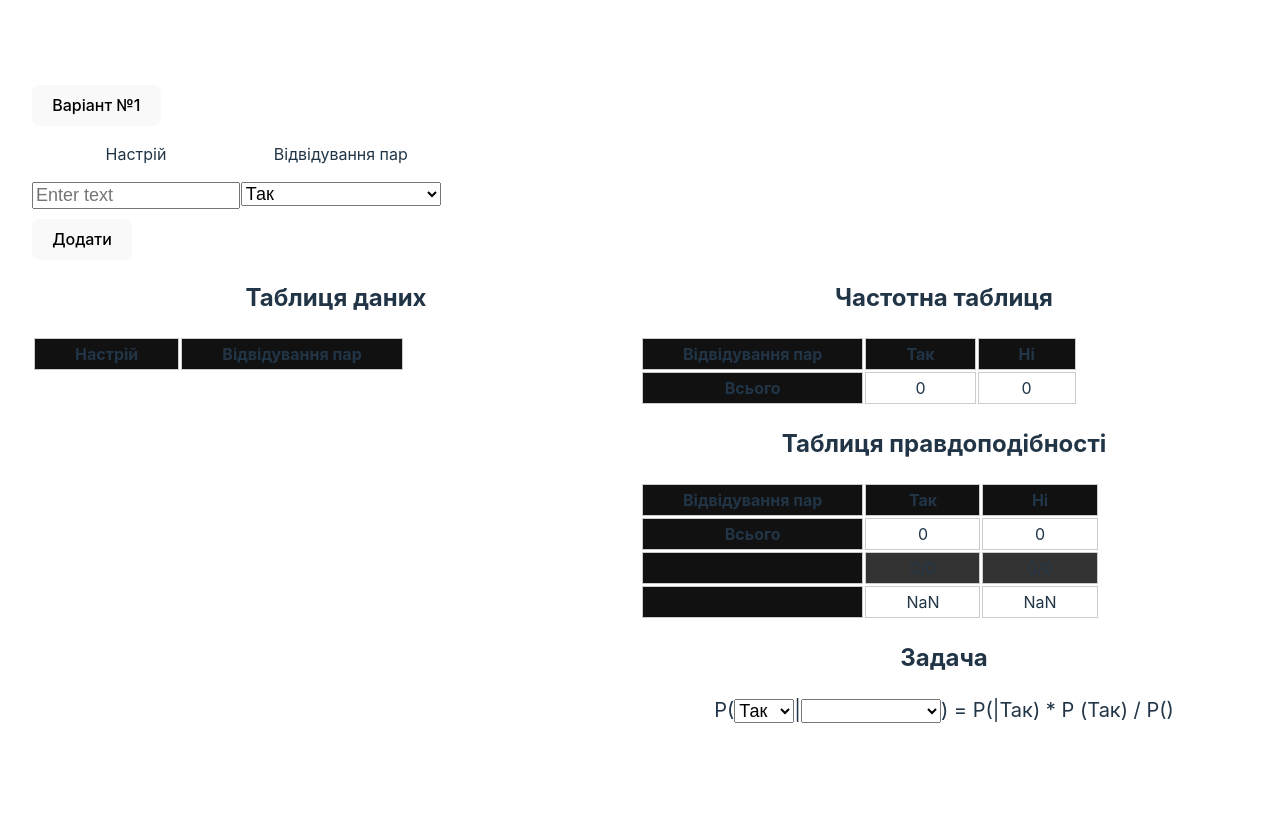
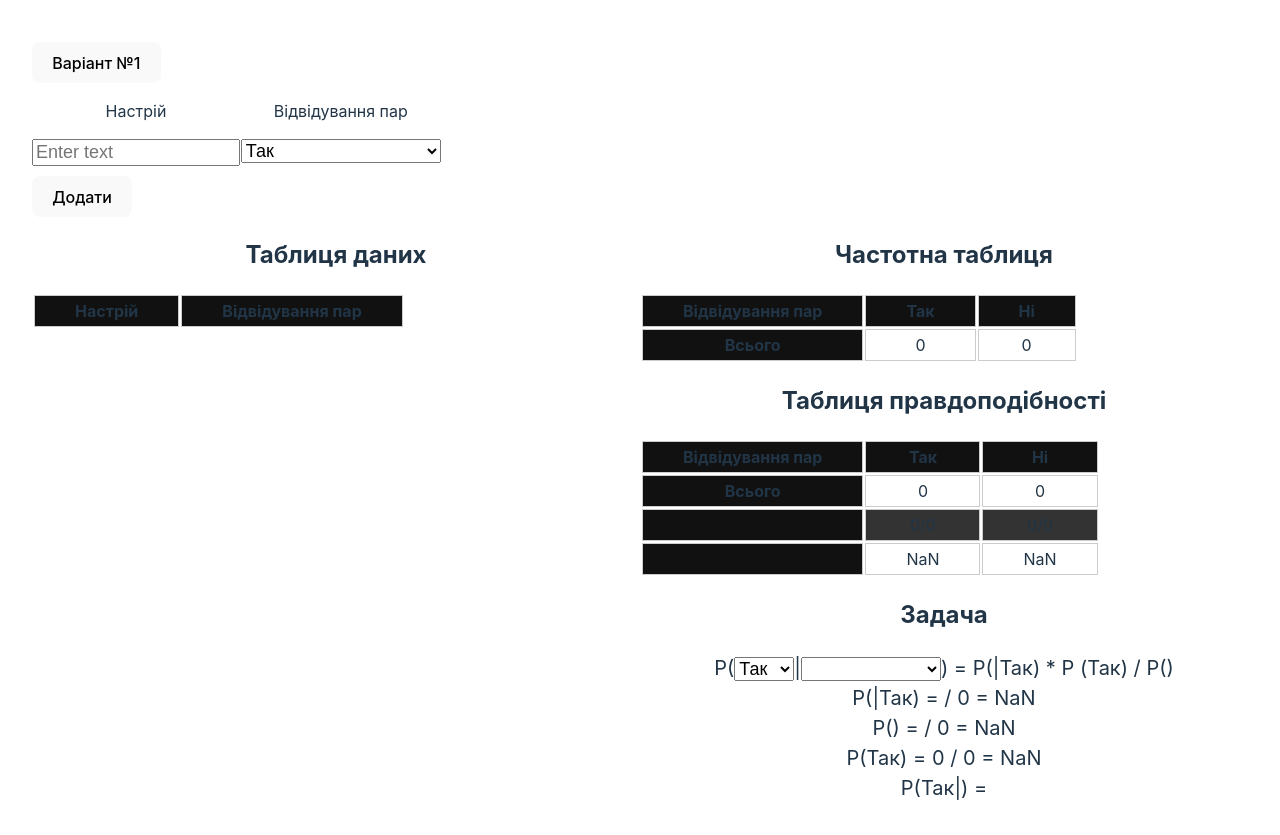
Before and after one commit to feelswhiteman/bayesian-algorithm, a React (Vite) app: page / in a window 1280 px wide. Before the commit the page ends 800 px from the top, so only its background shows below. Built offline with nearby package versions, Linux system fonts and the light colour scheme.

Commit message:
Problem explaining halfway through

```diff
--- a/src/App.tsx
+++ b/src/App.tsx
@@ -7,6 +7,10 @@ import { useState } from "react";
 interface Data {
     mood: string;
     attendance: "Так" | "Ні";
+}
+
+interface MoodCounts {
+    [key: string]: number;
 }
 
 const var1: Data[] = [
@@ -37,12 +41,38 @@ function App() {
     const [moodInput, setMoodInput] = useState("");
     const [attendanceInput, setAttendanceInput] = useState("Так");
 
-    const [taskMoodInput, setTaskMoodInput] = useState("");
-    const [taskAttendanceInput, setTaskAttendanceInput] = useState("Так");
+    const [problemMoodInput, setProblemMoodInput] = useState("");
+    const [problemAttendanceInput, setProblemAttendanceInput] = useState("Так");
 
     const [inputValues, setInputValues] = useState<Data[]>([]);
 
     const uniqueMoods = [...new Set(inputValues.map((item) => item.mood))];
+    const moodCounts: MoodCounts = {};
+    const totalMoodCounts: MoodCounts = {};
+
+    inputValues.forEach((item) => {
+        const { mood, attendance } = item;
+
+        if (!moodCounts[mood]) {
+            moodCounts[mood] = 0;
+        }
+
+        if (!totalMoodCounts[mood]) {
+            totalMoodCounts[mood] = 0;
+        }
+
+        if (attendance === "Так") {
+            moodCounts[mood]++;
+        }
+
+        totalMoodCounts[mood]++;
+    });
+
+    const totalYesCount: number = Object.values(moodCounts).reduce(
+        (acc, count) => acc + count,
+        0
+    );
+    const totalNoCount: number = inputValues.length - totalYesCount;
 
     const handleAddRow = () => {
         if (attendanceInput !== "Так" && attendanceInput !== "Ні") return;
@@ -96,9 +126,9 @@ function App() {
                             P(
                             <select
                                 style={{ width: "60px" }}
-                                value={taskAttendanceInput}
+                                value={problemAttendanceInput}
                                 onChange={(e) =>
-                                    setTaskAttendanceInput(e.target.value)
+                                    setProblemAttendanceInput(e.target.value)
                                 }
                                 name="taskAttendanceSelected"
                             >
@@ -108,9 +138,9 @@ function App() {
                             |
                             <select
                                 style={{ width: "140px" }}
-                                value={taskMoodInput}
+                                value={problemMoodInput}
                                 onChange={(e) =>
-                                    setTaskMoodInput(e.target.value)
+                                    setProblemMoodInput(e.target.value)
                                 }
                                 name="taskMoodSelected"
                             >
@@ -120,8 +150,50 @@ function App() {
                                     </option>
                                 ))}
                             </select>
-                            ) = P({taskMoodInput}|{taskAttendanceInput}) * P (
-                            {taskAttendanceInput}) / P({taskMoodInput})
+                            ) = P({problemMoodInput}|{problemAttendanceInput}) * P (
+                            {problemAttendanceInput}) / P({problemMoodInput})
+                        </span>
+                        <br />
+                        <span>
+                            P({problemMoodInput}|{problemAttendanceInput}) ={" "}
+                            {moodCounts[problemMoodInput]} /{" "}
+                            {problemAttendanceInput === "Так"
+                                ? totalYesCount
+                                : totalNoCount}{" "}
+                            ={" "}
+                            {(
+                                moodCounts[problemMoodInput] /
+                                (problemAttendanceInput === "Так"
+                                    ? totalYesCount
+                                    : totalNoCount)
+                            ).toFixed(2)}
+                        </span>
+                        <br />
+                        <span>
+                            P({problemMoodInput}) ={" "}
+                            {totalMoodCounts[problemMoodInput]} /{" "}
+                            {inputValues.length} ={" "}
+                            {(
+                                totalMoodCounts[problemMoodInput] /
+                                inputValues.length
+                            ).toFixed(2)}
+                        </span>
+                        <br />
+                        <span>
+                            P({problemAttendanceInput}) ={" "}
+                            {problemAttendanceInput === "Так"
+                                ? totalYesCount
+                                : totalNoCount}{" "}
+                            / {inputValues.length} ={" "}
+                            {(
+                                (problemAttendanceInput === "Так"
+                                    ? totalYesCount
+                                    : totalNoCount) / inputValues.length
+                            ).toFixed(2)}
+                        </span>
+                        <br />
+                        <span>
+                            P({problemAttendanceInput}|{problemMoodInput}) =
                         </span>
                     </div>
                 </div>
--- a/src/components/FrequencyTable.tsx
+++ b/src/components/FrequencyTable.tsx
@@ -25,6 +25,7 @@ const FrequencyTable: React.FC<TableProps> = ({ data }): ReactElement => {
     });
 
     const totalYesCount: number = Object.values(moodCounts).reduce((acc, count) => acc + count, 0);
+    const totalNoCount: number = data.length - totalYesCount;
 
     return (
         <div>
@@ -48,7 +49,7 @@ const FrequencyTable: React.FC<TableProps> = ({ data }): ReactElement => {
                     <tr>
                         <th>Всього</th>
                         <td>{totalYesCount}</td>
-                        <td>{data.length - totalYesCount}</td>
+                        <td>{totalNoCount}</td>
                     </tr>
                 </tbody>
             </table>
```
